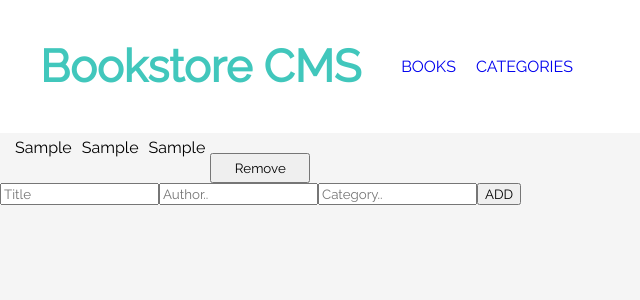
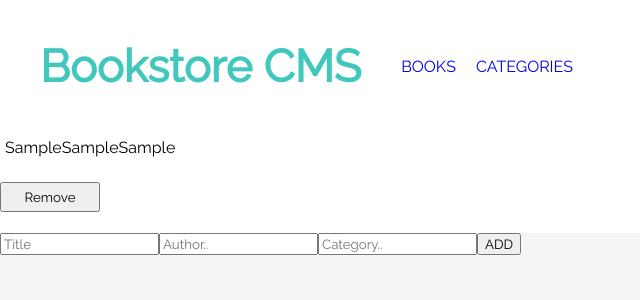
Before and after one commit to Amedzro-Elikplim/Bookstore, a React (Create React App) app: page / in a window 1280 px wide. Both pictures are taken after typing "Sample", "Sample", "Sample" into the empty fields and a click on the button "ADD". Shown: the top 300 px of the page, without its empty margins (0-640 px from the left). Built offline with nearby package versions, Linux system fonts and the light colour scheme; no server answers.

Commit message:
Fix linter errors

```diff
--- a/src/Components/Book.js
+++ b/src/Components/Book.js
@@ -2,10 +2,10 @@ import React from 'react';
 import PropTypes from 'prop-types';
 import { useDispatch } from 'react-redux';
 import { REMOVEBOOK } from '../redux/books/actions';
+import '../styles/book.css';
 
 function Book(props) {
   const dispatch = useDispatch();
-
   const {
     id, title, author, category,
   } = props;
@@ -16,7 +16,8 @@ function Book(props) {
 
   return (
     <div className="book-container d-flex">
-      <div className="d-flex spacing container">
+      <div>
+        <div className="d-flex spacing">
           <p>{title}</p>
           <p>{author}</p>
           <p>{category}</p>
@@ -24,6 +25,7 @@ function Book(props) {
         <button type="button" className="button" onClick={removeBook}>
           Remove
         </button>
+      </div>
     </div>
   );
 }
--- a/src/index.css
+++ b/src/index.css
@@ -21,8 +21,3 @@ body {
   height: 30px;
   margin-top: 20px;
 }
-
-.container p {
-  height: 30px;
-  padding-left: 10px;
-}
--- a/src/styles/book.css
+++ b/src/styles/book.css
@@ -2,3 +2,9 @@
   box-sizing: border-box;
   margin: 0;
 }
+
+.book-container {
+  height: 100px;
+  background-color: white;
+  width: 100%;
+}
```
Lines whose indentation alone changed are shown as unchanged.
